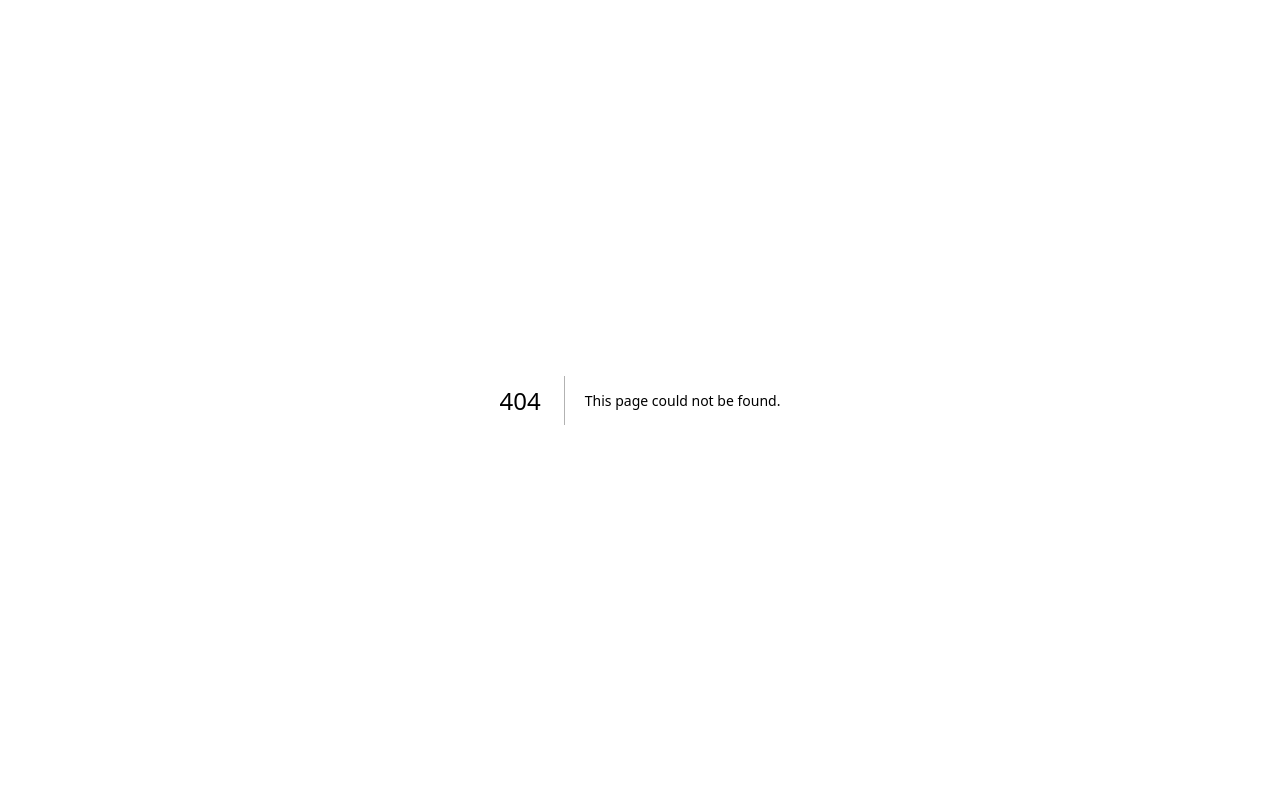
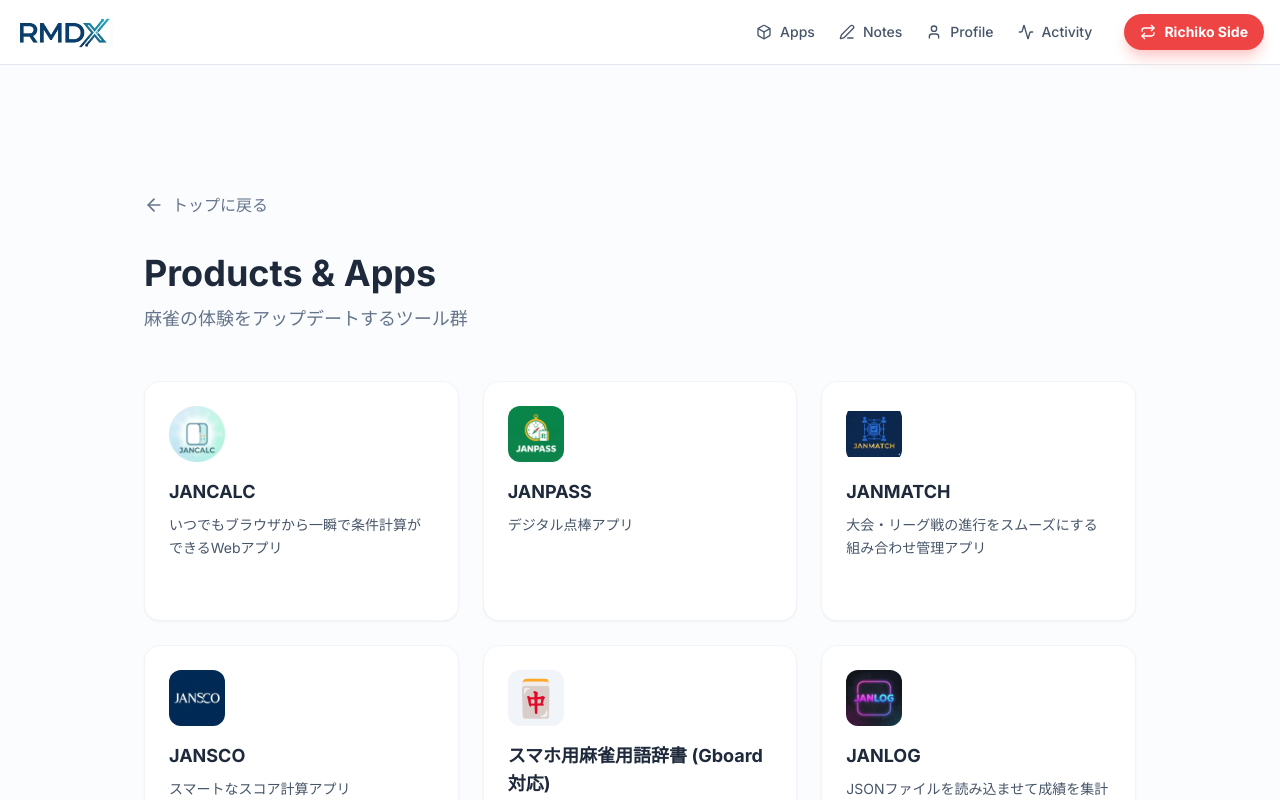
Before and after one commit to dokojan-info/rikiya-dx-portal, a Next.js app: page /apps in a window 1280 px wide. Before the commit this address had no page. Shown: the top 800 px of the page. Built offline with nearby package versions, Linux system fonts and the light colour scheme.

Commit message:
ポータルサイト更新

```diff
--- /dev/null
+++ b/src/app/apps/page.tsx
@@ -0,0 +1,87 @@
+import Image from "next/image";
+import Link from "next/link";
+import { ArrowLeft } from "lucide-react";
+import { apps } from "../../data/apps";
+import Header from "@/components/Header";
+import Footer from "@/components/Footer";
+
+export const metadata = {
+    title: "アプリ一覧 | Mahjong RDX",
+    description: "麻雀の体験をアップデートするツール群。JANCALC・JANPASS・JANMATCHなど、開発したWebアプリを一覧で紹介します。",
+};
+
+export default function AppsPage() {
+    return (
+        <>
+            <Header />
+            <main className="min-h-screen bg-slate-50/50 py-20 pt-32">
+                <div className="container mx-auto px-4 max-w-5xl">
+                    {/* 戻るボタン */}
+                    <div className="mb-8">
+                        <Link
+                            href="/#apps"
+                            className="inline-flex items-center gap-2 text-slate-500 hover:text-primary transition-colors font-medium"
+                        >
+                            <ArrowLeft className="w-5 h-5" />
+                            トップに戻る
+                        </Link>
+                    </div>
+
+                    {/* ページヘッダー */}
+                    <div className="mb-12">
+                        <h1 className="text-4xl font-bold text-foreground mb-3">
+                            Products &amp; Apps
+                        </h1>
+                        <p className="text-slate-500 text-lg">
+                            麻雀の体験をアップデートするツール群
+                        </p>
+                    </div>
+
+                    {/* アプリ一覧グリッド */}
+                    <div className="grid grid-cols-1 md:grid-cols-3 gap-6">
+                        {apps.map((app) => (
+                            <Link
+                                key={app.id}
+                                href={`/apps/${app.id}`}
+                                className="group flex flex-col p-6 bg-white rounded-2xl border border-slate-100 shadow-sm hover:shadow-md hover:border-primary/20 transition-all"
+                            >
+                                {/* アイコン */}
+                                <div className="mb-4">
+                                    {app.iconSrc ? (
+                                        <Image
+                                            src={app.iconSrc}
+                                            alt={app.name}
+                                            width={56}
+                                            height={56}
+                                            className="w-14 h-14 object-contain rounded-xl"
+                                        />
+                                    ) : (
+                                        <div className="w-14 h-14 flex items-center justify-center text-4xl bg-slate-100 rounded-xl">
+                                            🀄
+                                        </div>
+                                    )}
+                                </div>
+
+                                {/* 名前 */}
+                                <h2 className="text-lg font-bold mb-2 text-foreground group-hover:text-primary transition-colors">
+                                    {app.name}
+                                </h2>
+
+                                {/* 説明 */}
+                                <p className="text-slate-600 leading-relaxed text-sm flex-grow">
+                                    {app.description}
+                                </p>
+
+                                {/* 詳細へのテキストリンク */}
+                                <div className="mt-4 text-sm font-medium text-primary opacity-0 group-hover:opacity-100 transition-opacity">
+                                    詳細を見る →
+                                </div>
+                            </Link>
+                        ))}
+                    </div>
+                </div>
+            </main>
+            <Footer />
+        </>
+    );
+}
--- a/src/components/Apps.tsx
+++ b/src/components/Apps.tsx
@@ -4,31 +4,45 @@ import Image from "next/image";
 import Link from "next/link";
 import { apps } from "../data/apps";
 import { useSide } from "@/context/SideContext";
+import { ExternalLink } from "lucide-react";
+
+// トップページに表示する最大件数
+const MAX_DISPLAY = 3;
 
 export default function Apps() {
     const { side } = useSide();
+    const displayApps = apps.slice(0, MAX_DISPLAY);
 
     return (
         <section id="apps" className="py-20 bg-background transition-colors duration-500">
             <div className="container mx-auto px-4 max-w-5xl">
-                <h2 className="text-3xl font-bold mb-2 text-center text-foreground">
+                <div className="flex items-center justify-between mb-12">
+                    <div>
+                        <h2 className="text-3xl font-bold mb-2 text-foreground">
                             {side === "rikiya" ? "Products & Apps" : "リチコのおすすめアプリ"}
                         </h2>
-                <p className="text-slate-500 mb-12 text-center">
+                        <p className="text-slate-500">
                             {side === "rikiya"
                                 ? "麻雀の体験をアップデートするツール群"
-                        : "麻雀がもっと楽しくなる、ぶち便利なツールがいっぱいなんよ！"
-                    }
+                                : "麻雀がもっと楽しくなる、ぶち便利なツールがいっぱいなんよ！"}
                         </p>
+                    </div>
+                    <Link
+                        href="/apps"
+                        className="hidden md:flex items-center gap-2 text-primary font-medium hover:opacity-80 transition-colors"
+                    >
+                        アプリ一覧を見る <ExternalLink className="w-4 h-4" />
+                    </Link>
+                </div>
 
-                <div className="grid grid-cols-1 md:grid-cols-2 gap-6">
-                    {apps.map((app) => (
-                        <div
+                <div className="grid grid-cols-1 md:grid-cols-3 gap-6">
+                    {displayApps.map((app) => (
+                        <Link
                             key={app.id}
+                            href={`/apps/${app.id}`}
                             className="group flex flex-col p-6 bg-card rounded-2xl border border-slate-100 shadow-sm hover:shadow-md hover:border-primary/20 transition-all"
                         >
-                            <div className="flex items-start justify-between mb-4">
-                                <div className="p-1">
+                            <div className="mb-4">
                                 {app.iconSrc ? (
                                     <Image
                                         src={app.iconSrc}
@@ -38,26 +52,29 @@ export default function Apps() {
                                         className="w-12 h-12 object-contain"
                                     />
                                 ) : (
-                                        <div className="w-12 h-12 flex items-center justify-center text-4xl font-mahjong-color">
+                                    <div className="w-12 h-12 flex items-center justify-center text-4xl">
                                         🀄
                                     </div>
                                 )}
                             </div>
-                            </div>
-                            <h3 className="text-xl font-bold mb-2 text-foreground">{app.name}</h3>
-                            <p className="text-slate-600 leading-relaxed text-sm flex-grow mb-6">
+                            <h3 className="text-lg font-bold mb-2 text-foreground group-hover:text-primary transition-colors">
+                                {app.name}
+                            </h3>
+                            <p className="text-slate-600 leading-relaxed text-sm flex-grow">
                                 {app.description}
                             </p>
-                            <div className="flex flex-col sm:flex-row gap-3 mt-auto">
+                        </Link>
+                    ))}
+                </div>
+
+                {/* モバイル用：一覧ボタン */}
+                <div className="mt-8 text-center md:hidden">
                     <Link
-                                    href={`/apps/${app.id}`}
-                                    className="flex-1 inline-flex items-center justify-center gap-2 bg-primary hover:opacity-90 text-white font-medium px-4 py-2.5 rounded-xl transition-colors text-sm"
+                        href="/apps"
+                        className="inline-flex items-center gap-2 text-primary font-bold bg-primary/10 px-6 py-3 rounded-xl hover:bg-primary/20 transition-colors"
                     >
-                                    詳細を見る
+                        <ExternalLink className="w-5 h-5" /> アプリ一覧を見る
                     </Link>
-                            </div>
-                        </div>
-                    ))}
                 </div>
             </div>
         </section>
--- a/src/components/Notes.tsx
+++ b/src/components/Notes.tsx
@@ -4,7 +4,7 @@ import Parser from "rss-parser";
 
 const NOTE_ACCOUNT_URL = "https://note.com/rikiya_ai";
 const RSS_URL = `${NOTE_ACCOUNT_URL}/rss`;
-const MAX_ARTICLES = 6;
+const MAX_ARTICLES = 3;
 
 type Article = {
     id: string;
```
Lines whose indentation alone changed are shown as unchanged.
